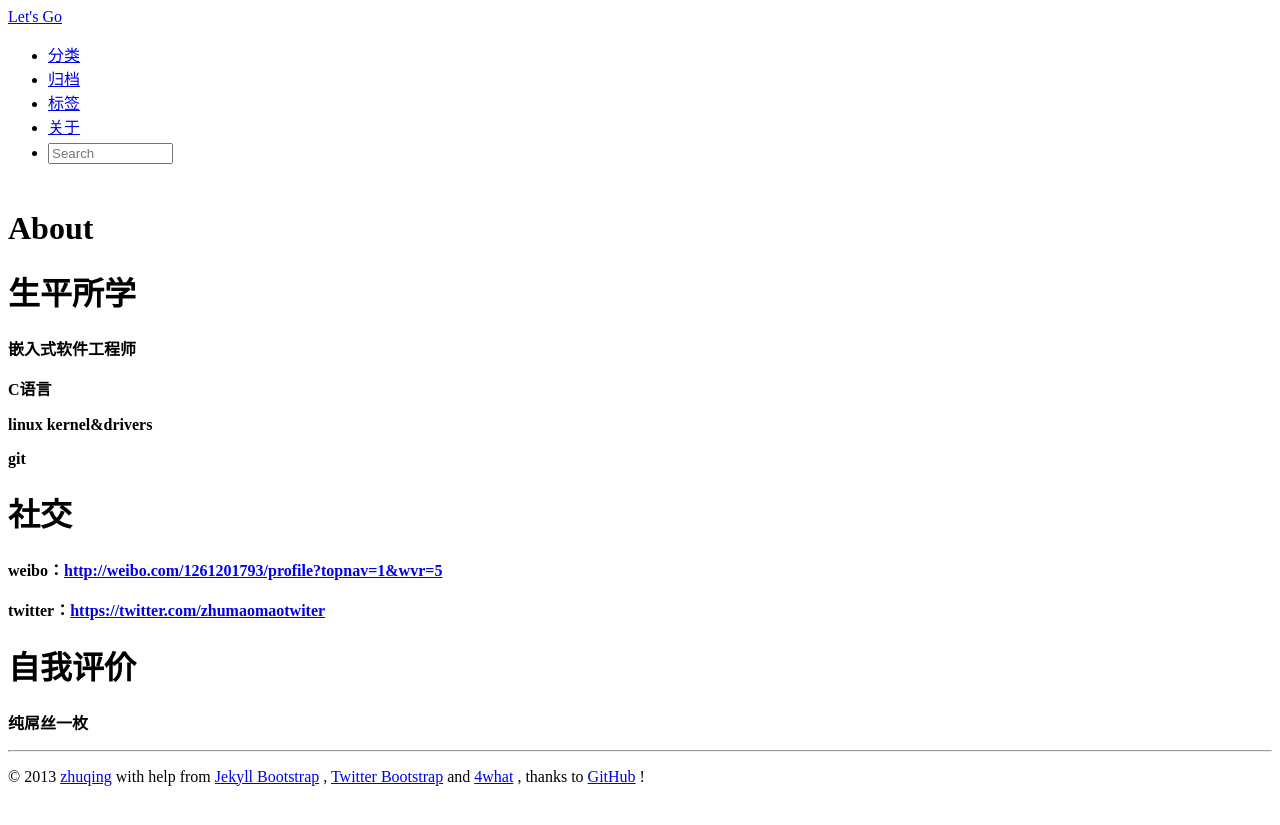
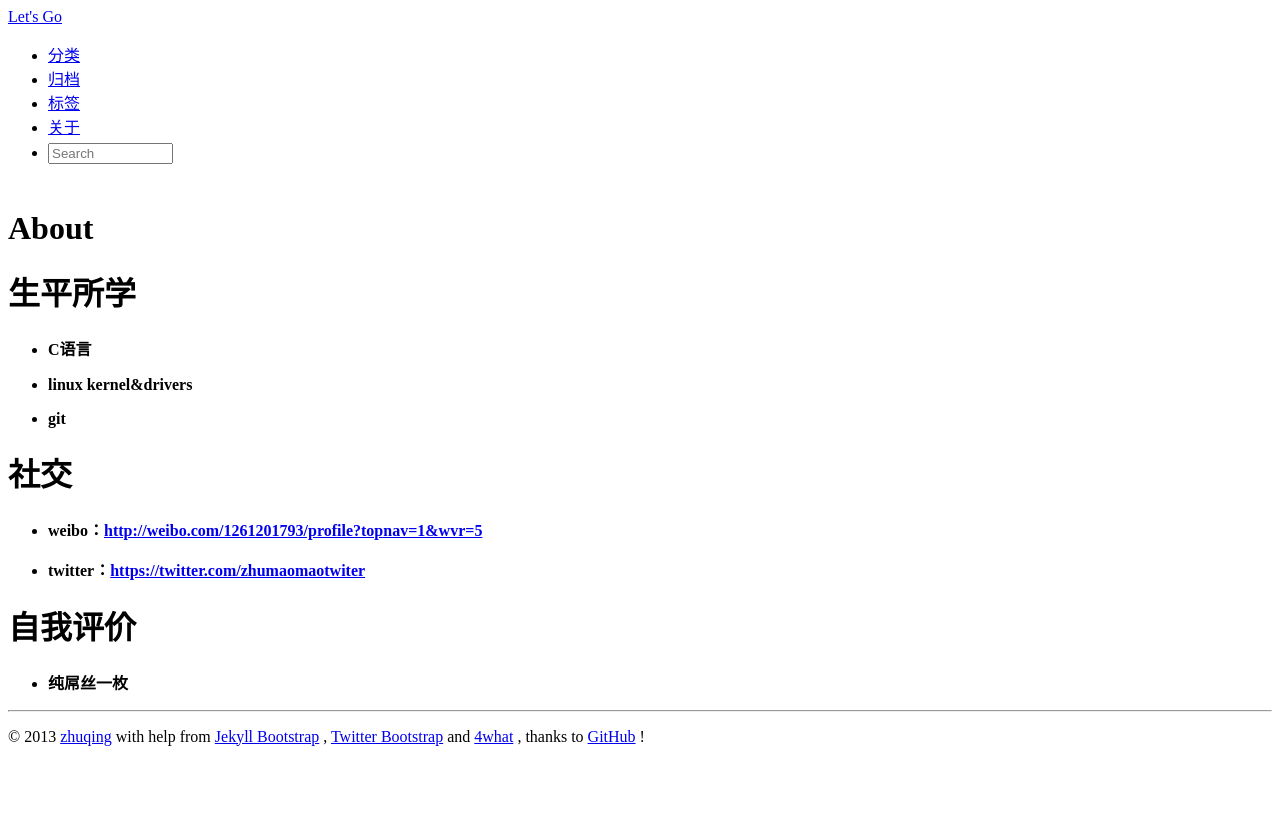
Before and after one commit to zhuqingcode/zhuqingcode.github.com, a Jekyll site: the page built from pages/about.md, in a window 1280 px wide. Shown: the top 825 px of the page. Built offline with Jekyll 4.4.1, drawn with Linux system fonts in a browser that asks for light colours; nearby versions of some CDN libraries; library files that are not in the unit come from our copies; Markdown is read by kramdown in place of the engine named in the settings.

Commit message:
modified

```diff
--- a/pages/about.md
+++ b/pages/about.md
@@ -8,21 +8,20 @@ description: ""
 
 **生平所学**
 =
-**嵌入式软件工程师**
 
-**C语言**
+- **C语言**
 
-**linux kernel&drivers**
+- **linux kernel&drivers**
 
-**git**
+- **git**
 
 **社交**
 =
-**weibo：[http://weibo.com/1261201793/profile?topnav=1&wvr=5](http://weibo.com/1261201793/profile?topnav=1&wvr=5 "朱毛毛")**
+- **weibo：[http://weibo.com/1261201793/profile?topnav=1&wvr=5](http://weibo.com/1261201793/profile?topnav=1&wvr=5 "朱毛毛")**
 
-**twitter：[https://twitter.com/zhumaomaotwiter](https://twitter.com/zhumaomaotwiter)**
+- **twitter：[https://twitter.com/zhumaomaotwiter](https://twitter.com/zhumaomaotwiter)**
 
 **自我评价**
 =
 
-**纯屌丝一枚**
+- **纯屌丝一枚**
```
